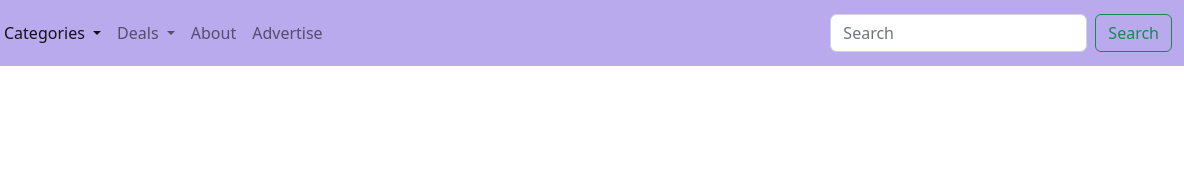
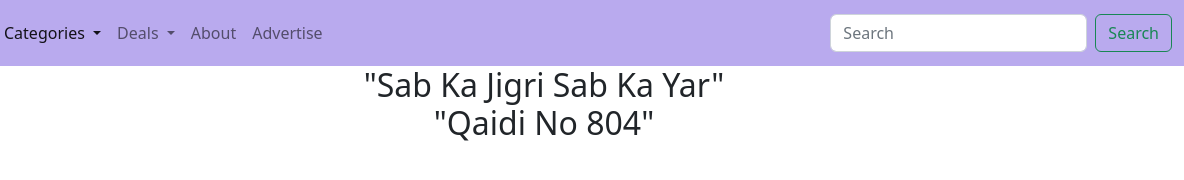
Before and after one commit to tahakhan7577/Bloging-Website, a plain HTML site: page index.html in a window 1280 px wide. Shown: the full height of the page, 96-1280 px from the left. Drawn offline with nearby package versions, Linux system fonts and the light colour scheme.

Commit message:
Add Caption

```diff
--- a/index.html
+++ b/index.html
@@ -11,7 +11,6 @@
     <div class="van">
         <nav class="navbar navbar-expand-lg">
             <div class="container-fluid">
-
               <img src="images/pti.png" alt="" width="80px">
 
 
@@ -40,7 +39,10 @@
               </div>
             </div>
           </nav>
-
+    </div>
+    <h2>"Sab Ka Jigri Sab Ka Yar"<br />
+        "Qaidi No 804"
+    </h2>
 
 
 
--- a/style.css
+++ b/style.css
@@ -5,3 +5,4 @@
     color: white ;
 
 }
+h2{text-align: center;}
```
